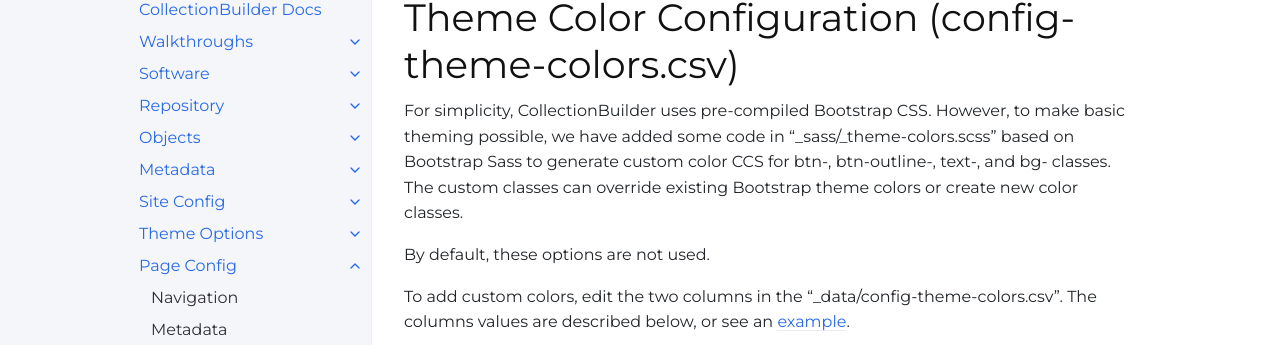
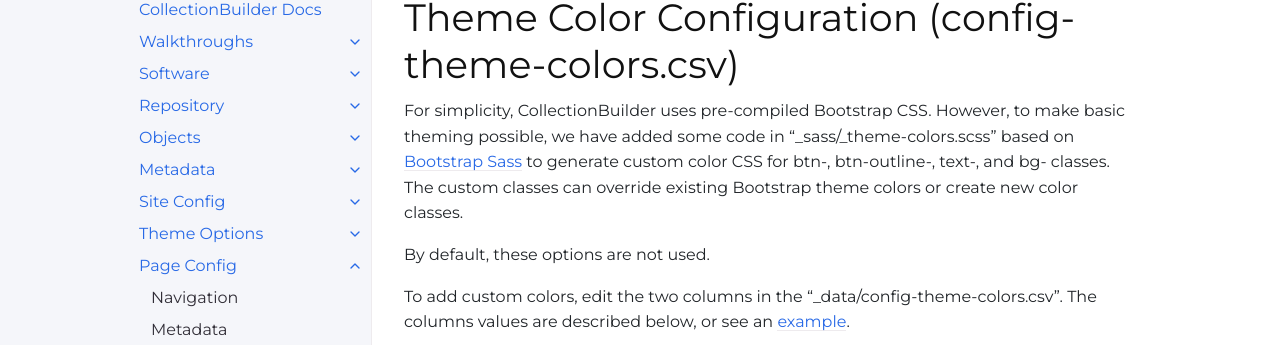
Before and after one commit to CollectionBuilder/cb-docs, a Jekyll site: the page built from docs/customization/config-theme-colors.md, in a window 1280 px wide and 900 px high. Shown: the part 114-459 px from the top of the window. Built offline with Jekyll 4.4.1, drawn with Linux system fonts in a browser that asks for light colours; comment, search, counter and statistics services are not loaded.

Commit message:
Add link to Bootstrap Sass

```diff
--- a/docs/customization/config-theme-colors.md
+++ b/docs/customization/config-theme-colors.md
@@ -7,7 +7,7 @@ nav_order: 7
 # Theme Color Configuration (config-theme-colors.csv)
 
 For simplicity, CollectionBuilder uses pre-compiled Bootstrap CSS.
-However, to make basic theming possible, we have added some code in "_sass/_theme-colors.scss" based on Bootstrap Sass to generate custom color CCS for btn-, btn-outline-, text-, and bg- classes.
+However, to make basic theming possible, we have added some code in "_sass/_theme-colors.scss" based on [Bootstrap Sass](https://getbootstrap.com/docs/5.0/customize/sass/#colors) to generate custom color CSS for btn-, btn-outline-, text-, and bg- classes.
 The custom classes can override existing Bootstrap theme colors or create new color classes.
 
 By default, these options are not used.
```
Also changed, not shown: docs/customization/config-nav.md (+1 -1 lines).
